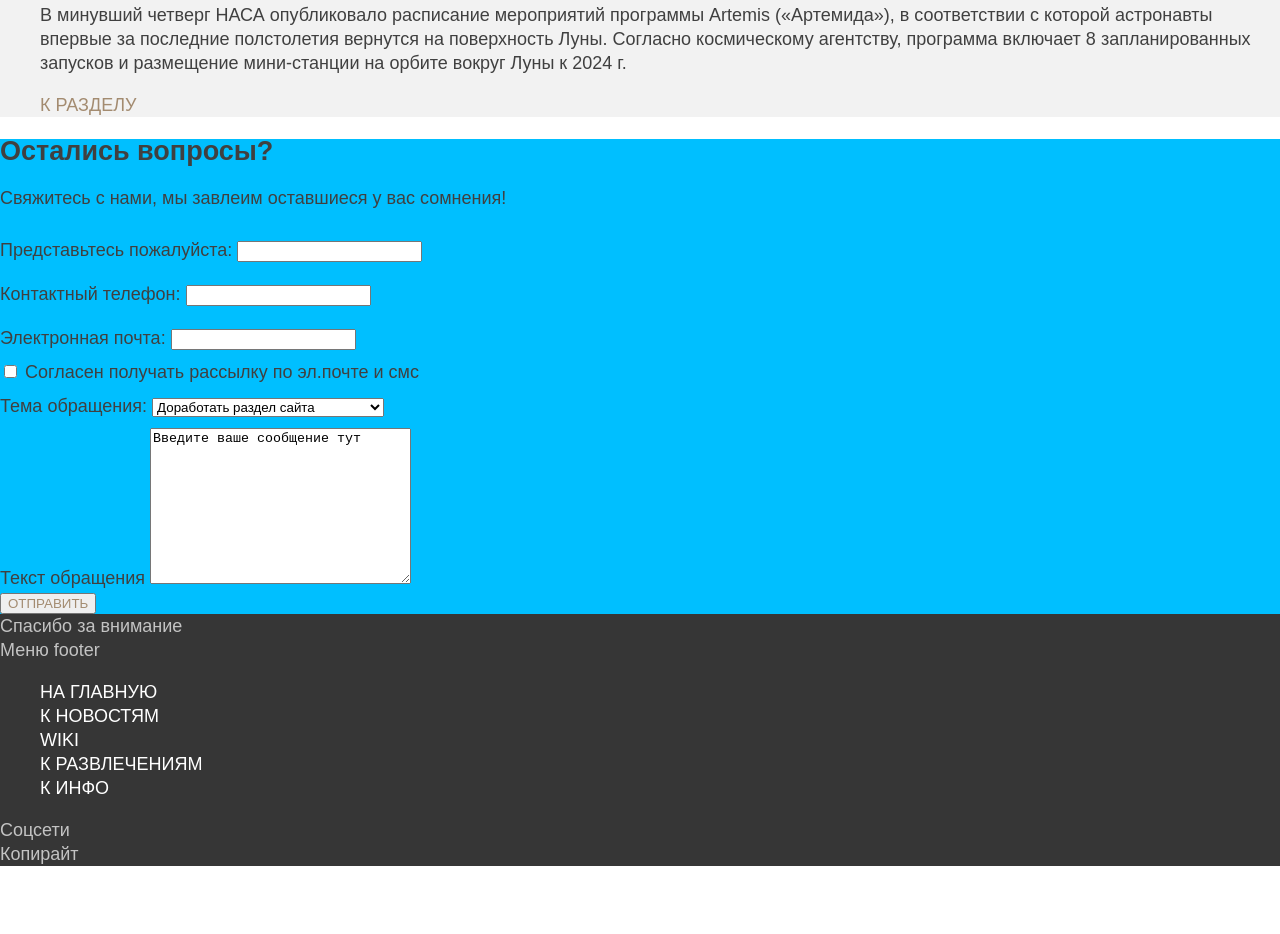
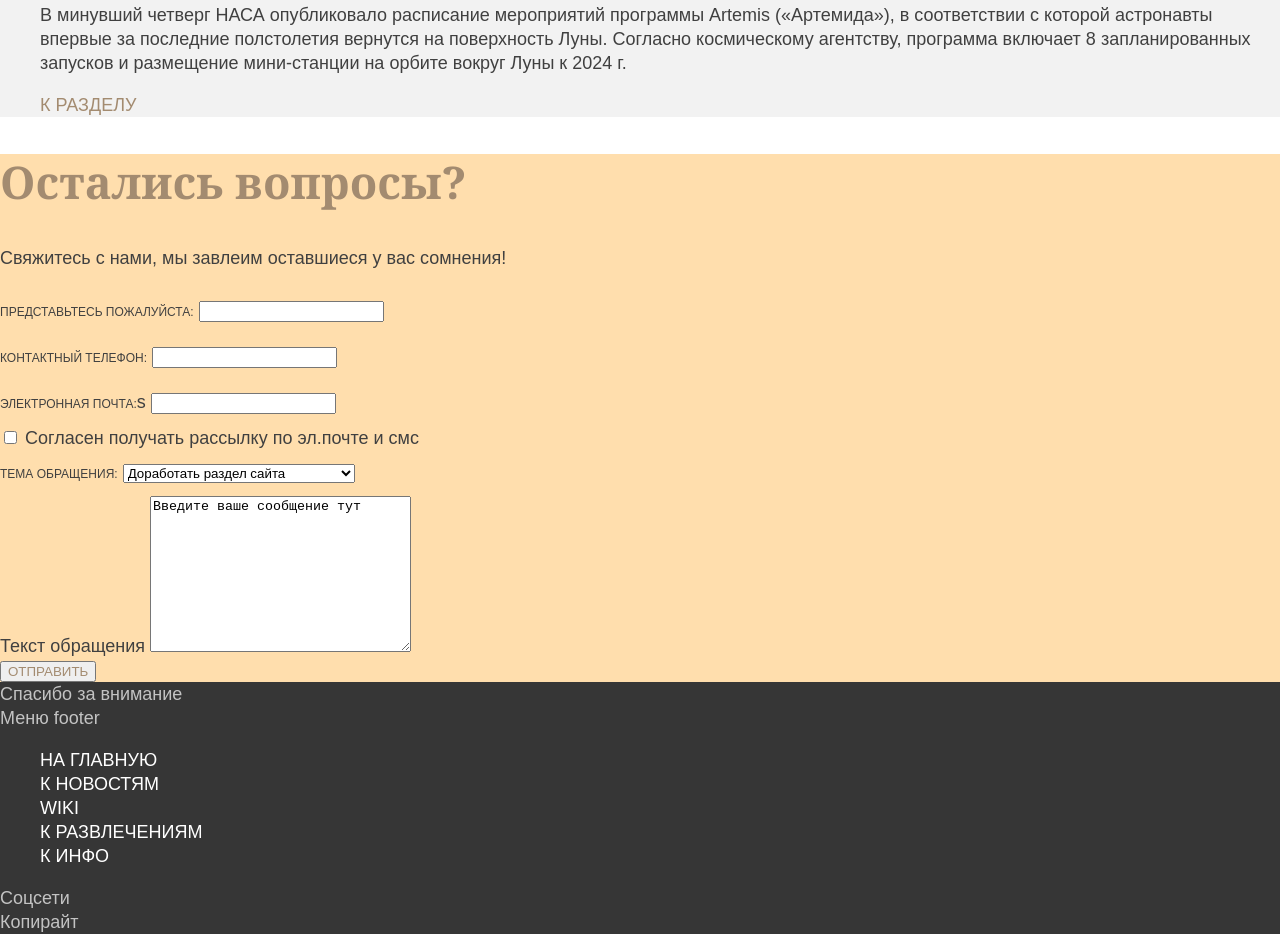
Before and after one commit to Meplzz/TryWebProj1-, a plain HTML site: page index.html in a window 1280 px wide. Shown: the part 7220-8154 px from the top of the page. Before the commit the page ends 8086 px from the top, so only its background shows below. Drawn offline with Linux system fonts and the light colour scheme.

Commit message:
начало оформления формы обратной связи

```diff
--- a/index.html
+++ b/index.html
@@ -166,7 +166,7 @@
 
     <!--Обратная связь-->
     <div class="feedback">
-        <h2>Остались вопросы?</h2>
+        <h2 class="section-title" >Остались вопросы?</h2>
         <p class="feedback-tip">Свяжитесь с нами, мы завлеим оставшиеся у вас сомнения!</p>
         <form action="feedback-form" method="post">
             <div class="feedback-form-group">
@@ -178,7 +178,7 @@
                 <input type="text" name="phone" id="phone">
             </div>
             <div class="feedback-form-group">
-                <label for="email">Электронная почта:</label>
+                <label for="email">Электронная почта:</label>s
                 <input type="text" name="email" id="email">
             </div>
             <div class="checkbox-area">
--- a/style.css
+++ b/style.css
@@ -8,9 +8,7 @@ body {
     background-color: white;
 }
 
-.feedback-form-group {
-    padding: 10px 0;
-}
+
 
 .page-header {
     background-color: #363636;
@@ -86,7 +84,16 @@ body {
 
 
 .feedback {
-    background-color: deepskyblue;
+    background-color: navajowhite;
+}
+
+.feedback-form-group {
+    padding: 10px 0;
+}
+
+.feedback-form-group label {
+    text-transform: uppercase;
+    font-size: 12px;
 }
 
 .page-footer {
```
